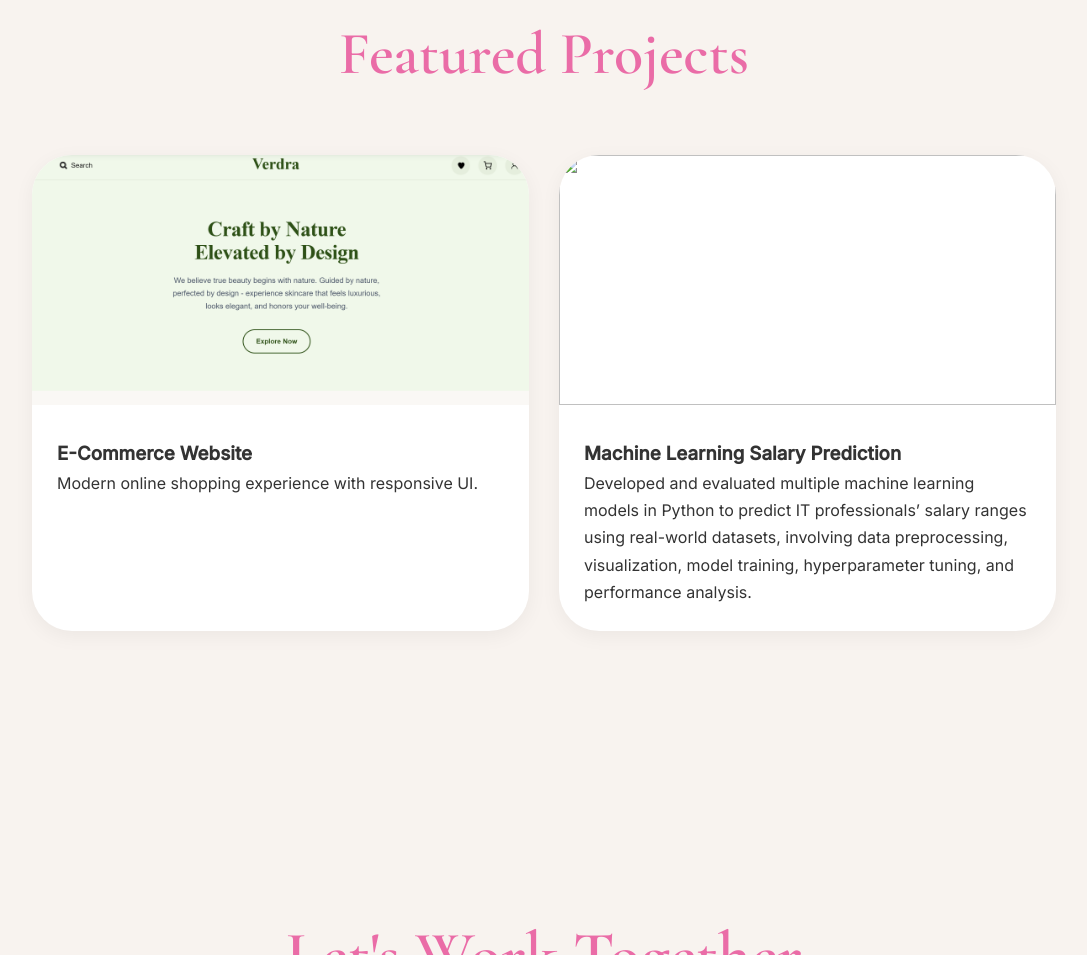
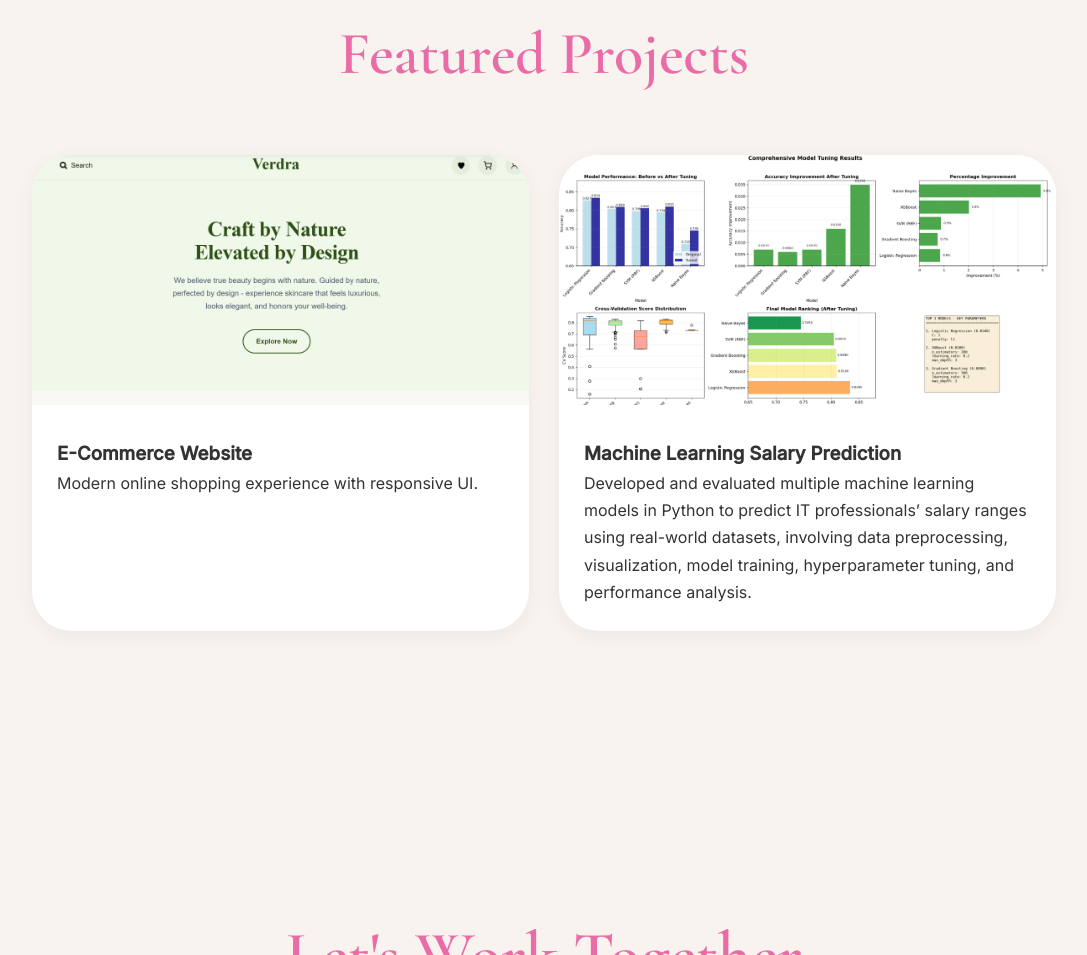
Before and after one commit to Crystalina30/portfolio-website, a plain HTML site: page index.html in a window 1280 px wide. Shown: the part 2169-3124 px from the top of the page, without its empty margins (96-1183 px from the left). Drawn offline with nearby package versions, Linux system fonts and the light colour scheme.

Commit message:
Update Machine Learning project card image to Salary Prediction.png

```diff
--- a/index.html
+++ b/index.html
@@ -164,7 +164,7 @@
 
             <div class="project-card">
 
-                <img src="images/project1.jpg" alt="">
+                <img src="assets/Salary Prediction.png" alt="Machine Learning Salary Prediction">
 
                 <div class="project-info">
 
```
Also changed, not shown: assets/Salary Prediction.png (added).
